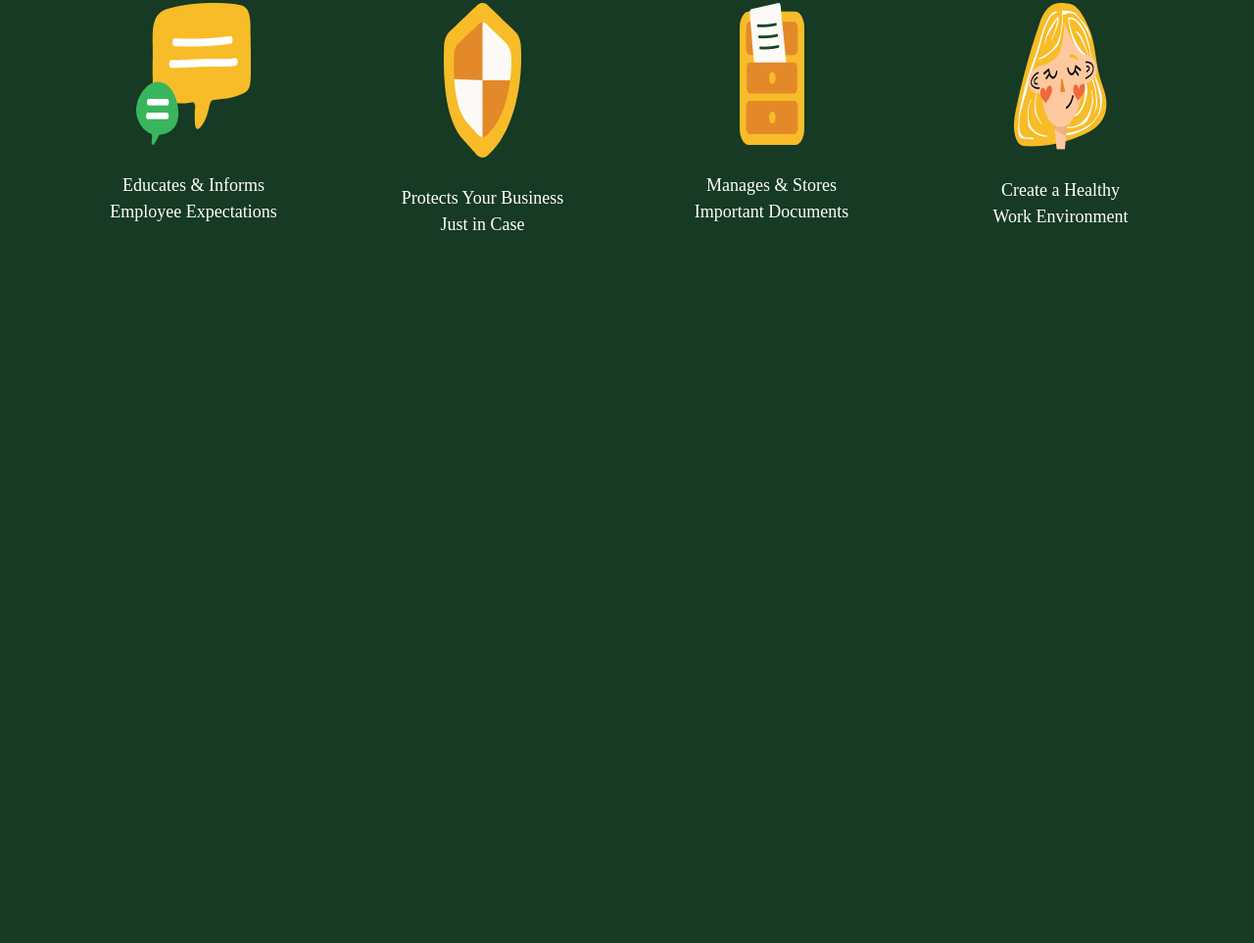
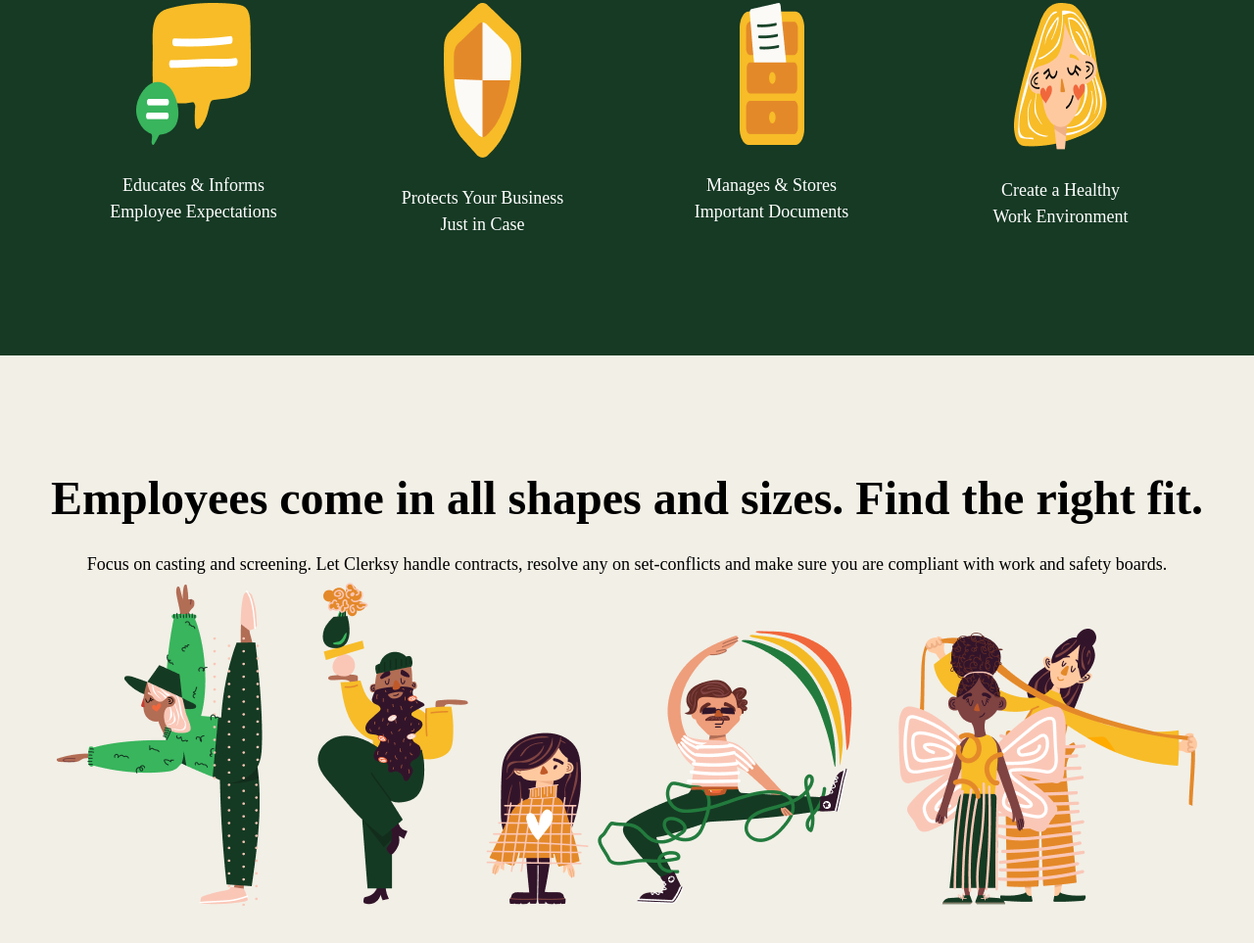
Before and after one commit to odilaxmedov120-stack/cklecky, a plain HTML site: page index.html in a window 1280 px wide. Shown: the part 2305-3268 px from the top of the page at 98% size. Before the commit the page ends 2668 px from the top, so only its background shows below. Drawn offline with Linux system fonts and the light colour scheme.

Commit message:
employees html and css

```diff
--- a/index.html
+++ b/index.html
@@ -108,6 +108,17 @@
                 </ul>
             </div>
         </section>
+
+
+        <section class="employees">
+            <div class="container">
+                <div class="employess__content">
+                <h2 class="employees__tittle">Employees come in all shapes and sizes. Find the right fit.</h2>
+                <p class="employees__desc">Focus on casting and screening. Let Clerksy handle contracts, resolve any on set-conflicts and make sure you are compliant with work and safety boards.</p>
+            </div>
+            <img src="./assets/images/employees.png" alt="" class="employees__img">
+            </div>
+        </section>
     </main>
 </body>
 </html>
--- a/style.css
+++ b/style.css
@@ -223,3 +223,36 @@ main {
     text-align: center;
     color: #fff;
 }
+
+
+
+.employees {
+    padding-top: 119px;
+    padding-bottom: 135px;
+    background-color: #F2EFE6;
+}
+
+
+.employees__content {
+    width: 760px;
+    margin: 0 auto;
+}
+
+
+.employees__tittle {
+    font-weight: 600;
+    font-size: 48px;
+    line-height: 54px;
+    letter-spacing: 0%;
+    text-align: center;
+    margin-bottom: 27px;
+}
+
+
+.employees__desc {
+    font-weight: 400;
+    font-size: 18px;
+    line-height: 27px;
+    letter-spacing: 0%;
+    text-align: center;
+}
```
Also changed, not shown: assets/images/employees.png (added).
